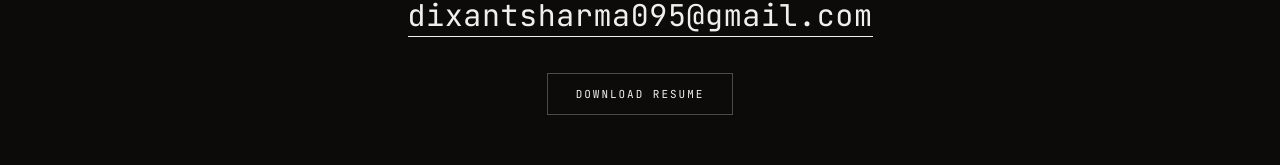
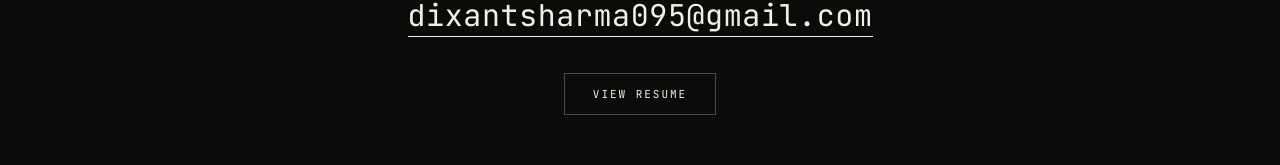
Before and after one commit to dixant/dixantsharma.com, a Next.js app: page / in a window 1280 px wide. Shown: the part 5745-5910 px from the top of the page. Built offline with nearby package versions, Linux system fonts and the light colour scheme.

Commit message:
open resume in a new tab instead of forcing a download

```diff
--- a/src/components/Contact.tsx
+++ b/src/components/Contact.tsx
@@ -46,17 +46,19 @@ export function Contact() {
         {site.resumeUrl && (
           <Reveal delay={300}>
             <div className="mt-10 text-center">
+              {/*
+                Opens rather than downloads. The browser's own PDF viewer is
+                the preview, and it already offers download, print and zoom, so
+                a forced save would only take the choice away.
+              */}
               <a
                 href={site.resumeUrl}
-                // Same-origin file: `download` saves it straight away instead
-                // of handing the visitor off to a PDF viewer.
-                {...(site.resumeUrl.startsWith("/")
-                  ? { download: "Dixant-Sharma-Resume.pdf" }
-                  : { target: "_blank", rel: "noreferrer noopener" })}
+                target="_blank"
+                rel="noreferrer noopener"
                 className="inline-block border px-7 py-3 font-mono text-[11px] uppercase tracking-[0.18em] transition-colors duration-300 ease-reveal hover:bg-ink hover:text-bg"
                 style={{ borderColor: "var(--line-strong)" }}
               >
-                {site.resumeUrl.startsWith("/") ? "Download resume" : "Resume"}
+                View resume
               </a>
             </div>
           </Reveal>
```
Also changed, not shown: src/content/site.ts (+3 -4 lines).
